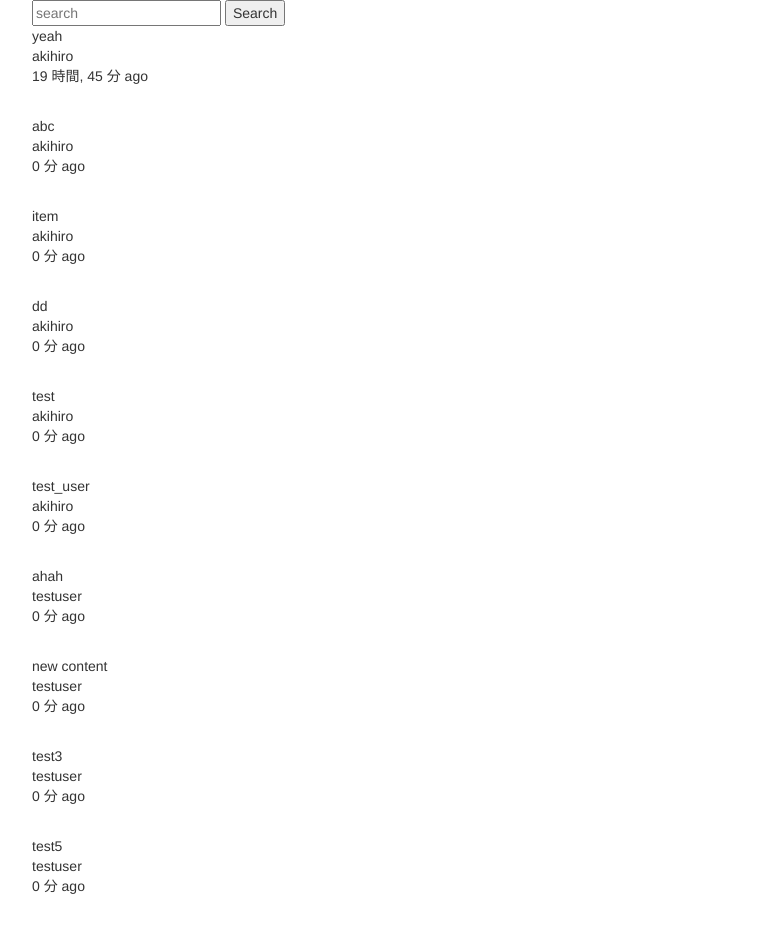
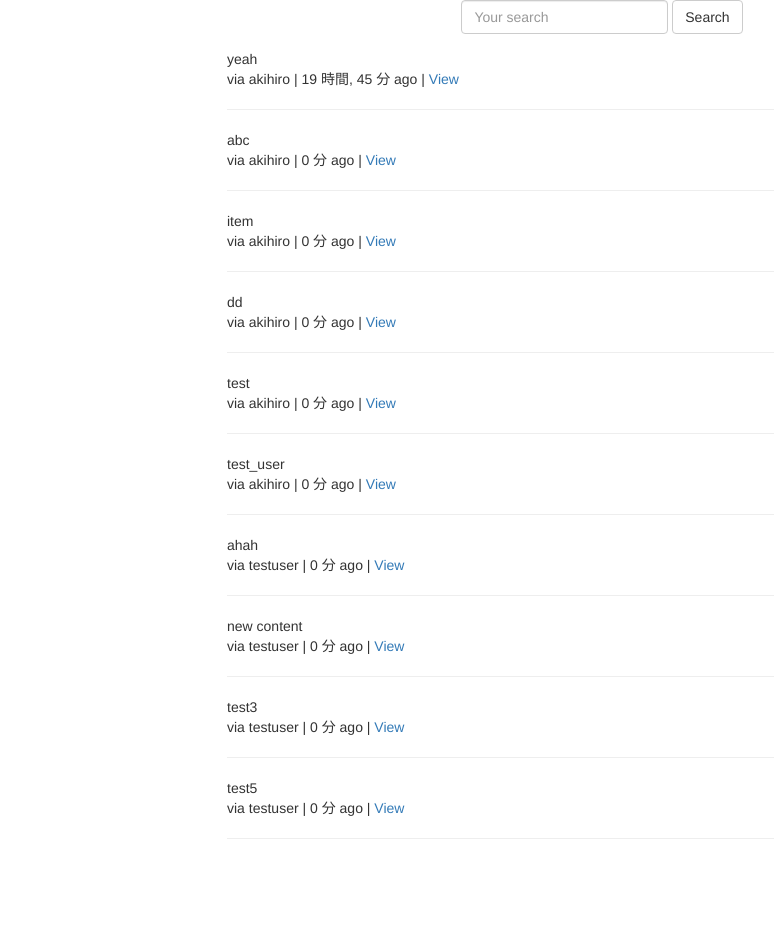
Before and after one commit to aki-06/tweetme, a Django app: page /tweet/ in a window 1280 px wide. Shown: the whole page, without its empty margins (38-812 px from the left). After the commit the page ends 839 px from the top, so only its background shows below. Run offline with Django 3.2, Linux system fonts and the light colour scheme; data comes from the database, SQL or seed files in the repository; some libraries are stand-ins or nearby versions.

Commit message:
Bootstrap Media Object for List View

```diff
--- a/src/tweets/templates/tweets/search_form.html
+++ b/src/tweets/templates/tweets/search_form.html
@@ -1,4 +1,10 @@
-<form method="GET" action="{% url 'tweet:list' %}">
-    <input type="text" name="q" placeholder="search" value="{{ request.GET.q }}" />
-    <input type="submit" value="Search" />
-</form>
+<div class="row">
+    <div class="col-sm-12 text-center">
+        <form class="form-inline" method="GET" action="{% url 'tweet:list' %}">
+            <div class="form-group">
+                <input class="form-control" type="text" name="q" placeholder="Your search" value="{{ request.GET.q }}" />
+            </div>
+            <input class="btn btn-default" type="submit" value="Search" />
+        </form>
+    </div>
+</div>
--- a/src/tweets/templates/tweets/tweet_list.html
+++ b/src/tweets/templates/tweets/tweet_list.html
@@ -1,11 +1,26 @@
 {% extends 'base.html' %}
 
 {% block content %}
+
+
+    <div class="row">
+        <div class="col-sm-8 col-sm-offset-2">
             {% include 'tweets/search_form.html' %}
             {% for object in object_list %}
-        <p>{{ object.content }}<br/>
-        {{ object.user }}<br/>
-        {{ object.timestamp | timesince }} ago </p><br/>
+                <div class="media">
+                    <div class="media-left">
+                        <a href="#">
+                            {% if object.image %}
+                                <img class="media-object" src="" alt="" >
+                            {% endif %}
+                        </a>
+                    </div>
+                    <div class="body">
+                        {{ object.content }}<br/>
+                        via {{ object.user }} | {{ object.timestamp | timesince }} ago | <a href="{{ object.get_absolute_url }}">View</a>
+                    </div>
+                </div>
+                <hr />
             {% empty %}
                 {% if request.GET.q %}
                     <p>No Tweet, found.</p>
@@ -13,4 +28,6 @@
                     <p>No Tweet, yet.</p>
                 {% endif %}
             {% endfor %}
+        </div>
+    </div>
 {% endblock content %}
```
Also changed, not shown: src/tweets/templates/tweets/list_view.html (deleted, +0 -9 lines). Lines whose indentation alone changed are shown as unchanged.
